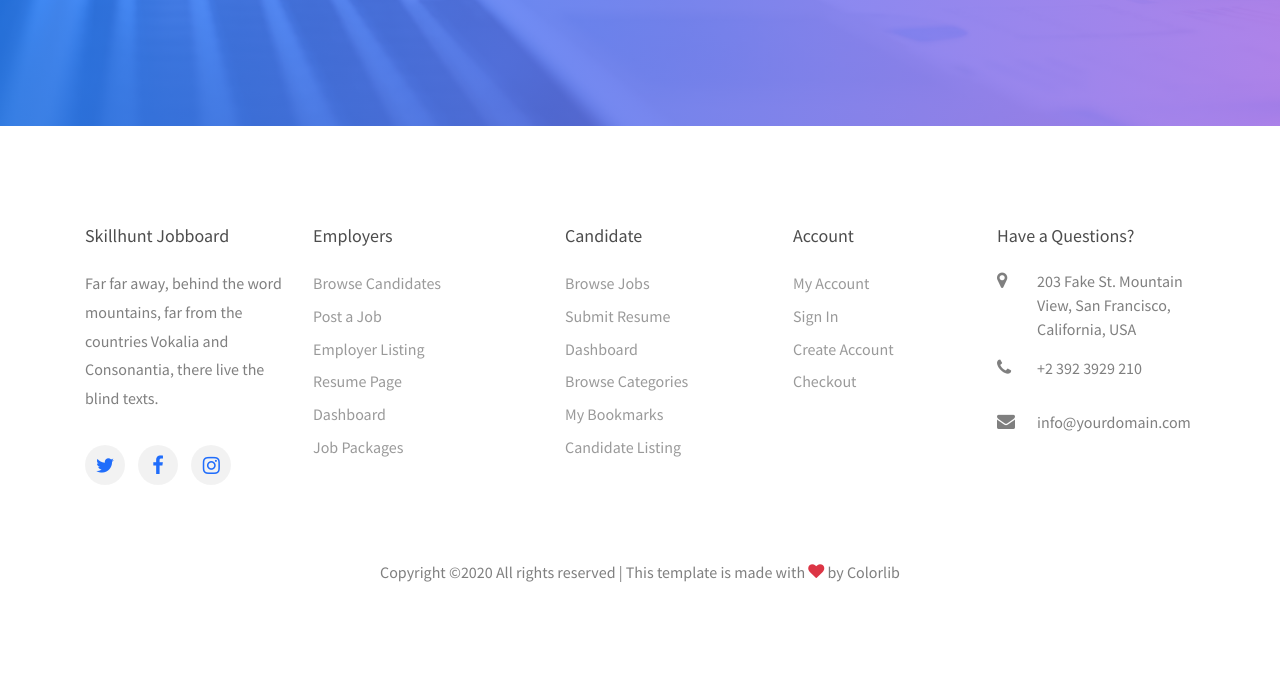
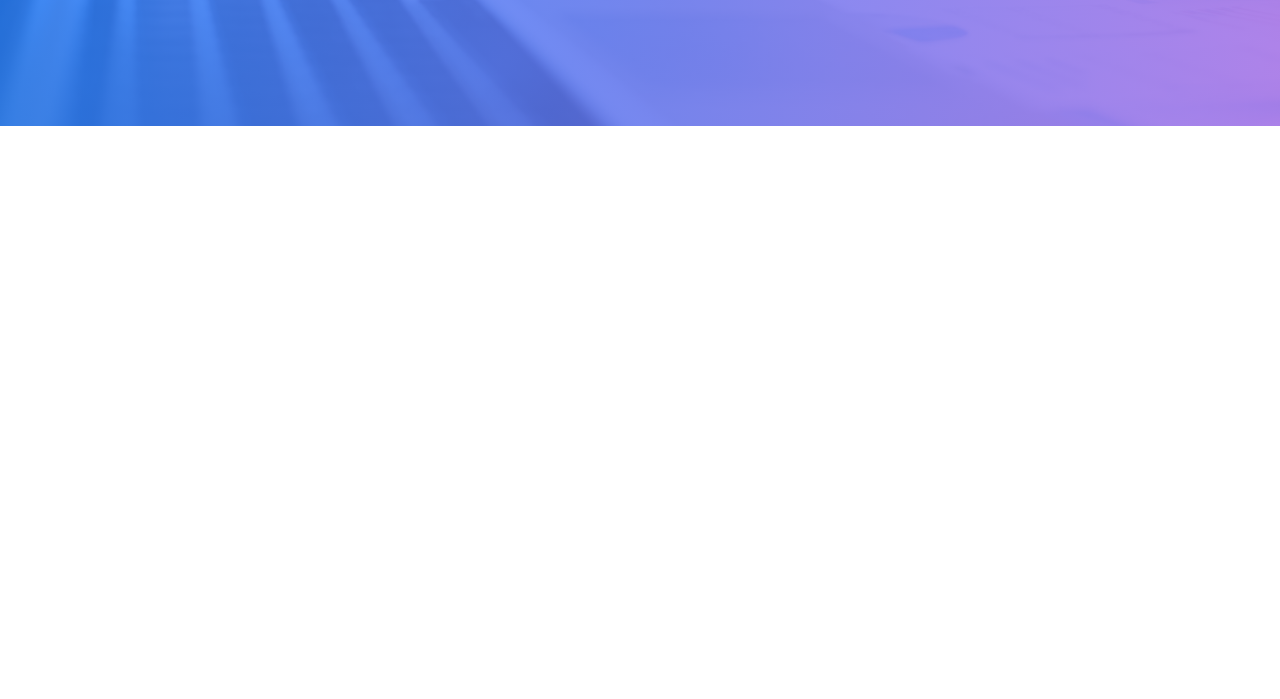
Before and after one commit to Romanchikus/opencourse, a Django app: page /users/login/ in a window 1280 px wide. Shown: the part 674-1373 px from the top of the page. After the commit the page ends 800 px from the top, so only its background shows below. Run offline with Django 3.2, Linux system fonts and the light colour scheme; some libraries are stand-ins or nearby versions; some web fonts are replaced.

Commit message:
Skillhunt: remove footer, make page full-screen

```diff
--- /dev/null
+++ b/static/main.css
@@ -0,0 +1,3 @@
+.hero-wrap {
+  height: 100vh;
+}
--- a/templates/base.html
+++ b/templates/base.html
@@ -26,6 +26,7 @@
     <link rel="stylesheet" href={% static "skillhunt/css/flaticon.css" %}>
     <link rel="stylesheet" href={% static "skillhunt/css/icomoon.css" %}>
     <link rel="stylesheet" href={% static "skillhunt/css/style.css" %}>
+    <link rel="stylesheet" href={% static "main.css" %}>
   </head>
   <body>
 
@@ -220,83 +221,6 @@
       </div>
     </div>
 
-    <footer class="ftco-footer ftco-bg-dark ftco-section">
-      <div class="container">
-        <div class="row mb-5">
-        	<div class="col-md">
-             <div class="ftco-footer-widget mb-4">
-              <h2 class="ftco-heading-2">Skillhunt Jobboard</h2>
-              <p>Far far away, behind the word mountains, far from the countries Vokalia and Consonantia, there live the blind texts.</p>
-              <ul class="ftco-footer-social list-unstyled float-md-left float-lft mt-3">
-                <li class="ftco-animate"><a href="#"><span class="icon-twitter"></span></a></li>
-                <li class="ftco-animate"><a href="#"><span class="icon-facebook"></span></a></li>
-                <li class="ftco-animate"><a href="#"><span class="icon-instagram"></span></a></li>
-              </ul>
-            </div>
-          </div>
-          <div class="col-md">
-            <div class="ftco-footer-widget mb-4">
-              <h2 class="ftco-heading-2">Employers</h2>
-              <ul class="list-unstyled">
-                <li><a href="#" class="pb-1 d-block">Browse Candidates</a></li>
-                <li><a href="#" class="pb-1 d-block">Post a Job</a></li>
-                <li><a href="#" class="pb-1 d-block">Employer Listing</a></li>
-                <li><a href="#" class="pb-1 d-block">Resume Page</a></li>
-                <li><a href="#" class="pb-1 d-block">Dashboard</a></li>
-                <li><a href="#" class="pb-1 d-block">Job Packages</a></li>
-              </ul>
-            </div>
-          </div>
-          <div class="col-md">
-            <div class="ftco-footer-widget mb-4 ml-md-4">
-              <h2 class="ftco-heading-2">Candidate</h2>
-              <ul class="list-unstyled">
-                <li><a href="#" class="pb-1 d-block">Browse Jobs</a></li>
-                <li><a href="#" class="pb-1 d-block">Submit Resume</a></li>
-                <li><a href="#" class="pb-1 d-block">Dashboard</a></li>
-                <li><a href="#" class="pb-1 d-block">Browse Categories</a></li>
-                <li><a href="#" class="pb-1 d-block">My Bookmarks</a></li>
-                <li><a href="#" class="pb-1 d-block">Candidate Listing</a></li>
-              </ul>
-            </div>
-          </div>
-          <div class="col-md">
-            <div class="ftco-footer-widget mb-4 ml-md-4">
-              <h2 class="ftco-heading-2">Account</h2>
-              <ul class="list-unstyled">
-                <li><a href="#" class="pb-1 d-block">My Account</a></li>
-                <li><a href="#" class="pb-1 d-block">Sign In</a></li>
-                <li><a href="#" class="pb-1 d-block">Create Account</a></li>
-                <li><a href="#" class="pb-1 d-block">Checkout</a></li>
-              </ul>
-            </div>
-          </div>
-          <div class="col-md">
-            <div class="ftco-footer-widget mb-4">
-            	<h2 class="ftco-heading-2">Have a Questions?</h2>
-            	<div class="block-23 mb-3">
-	              <ul>
-	                <li><span class="icon icon-map-marker"></span><span class="text">203 Fake St. Mountain View, San Francisco, California, USA</span></li>
-	                <li><a href="#"><span class="icon icon-phone"></span><span class="text">+2 392 3929 210</span></a></li>
-	                <li><a href="#"><span class="icon icon-envelope"></span><span class="text">info@yourdomain.com</span></a></li>
-	              </ul>
-	            </div>
-            </div>
-          </div>
-        </div>
-        <div class="row">
-          <div class="col-md-12 text-center">
-
-            <p><!-- Link back to Colorlib can't be removed. Template is licensed under CC BY 3.0. -->
-  Copyright &copy;<script>document.write(new Date().getFullYear());</script> All rights reserved | This template is made with <i class="icon-heart text-danger" aria-hidden="true"></i> by <a href="https://colorlib.com" target="_blank">Colorlib</a>
-  <!-- Link back to Colorlib can't be removed. Template is licensed under CC BY 3.0. --></p>
-          </div>
-        </div>
-      </div>
-    </footer>
-
-
-
   <!-- loader -->
   <div id="ftco-loader" class="show fullscreen"><svg class="circular" width="48px" height="48px"><circle class="path-bg" cx="24" cy="24" r="22" fill="none" stroke-width="4" stroke="#eeeeee"/><circle class="path" cx="24" cy="24" r="22" fill="none" stroke-width="4" stroke-miterlimit="10" stroke="#F96D00"/></svg></div>
 
```
